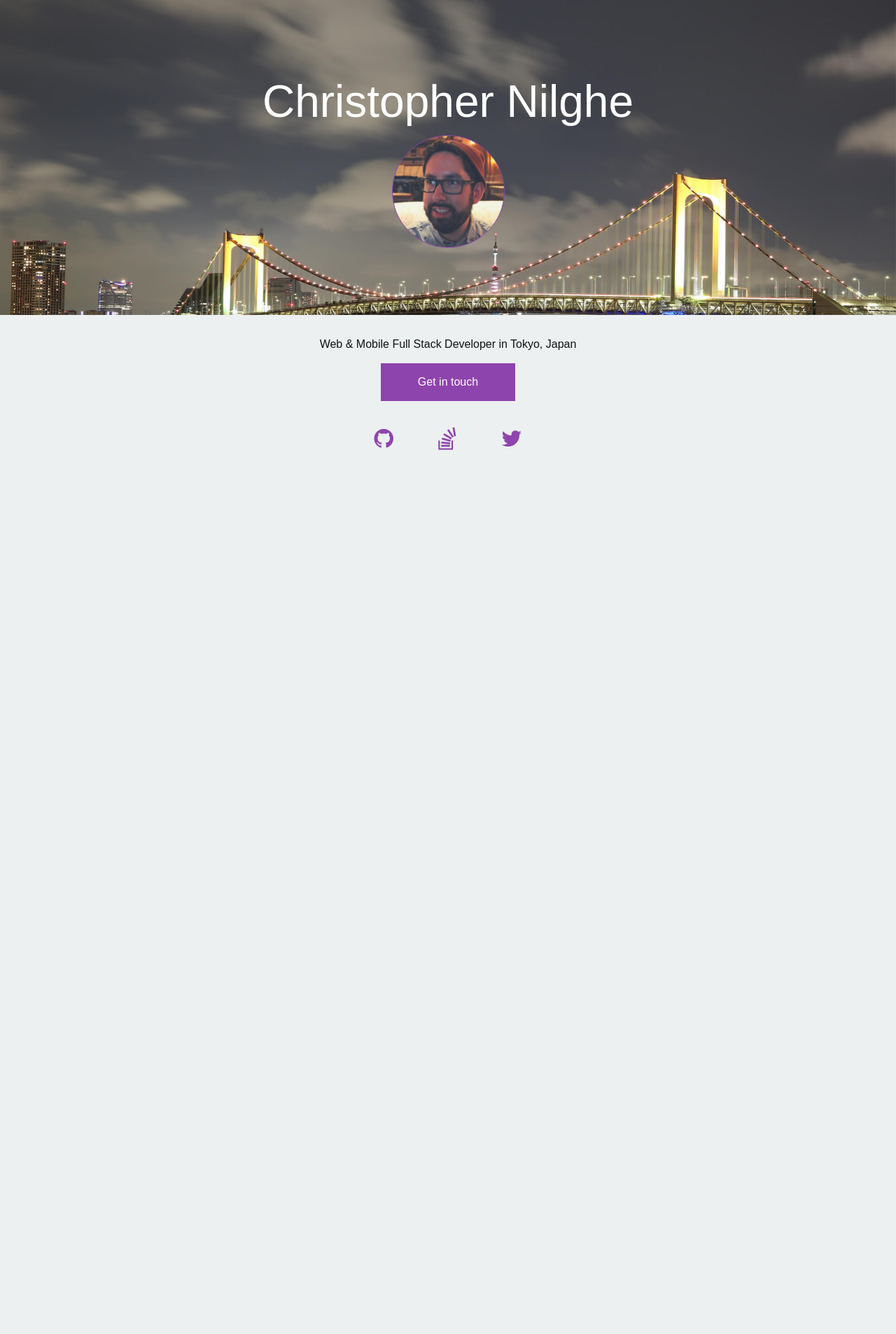
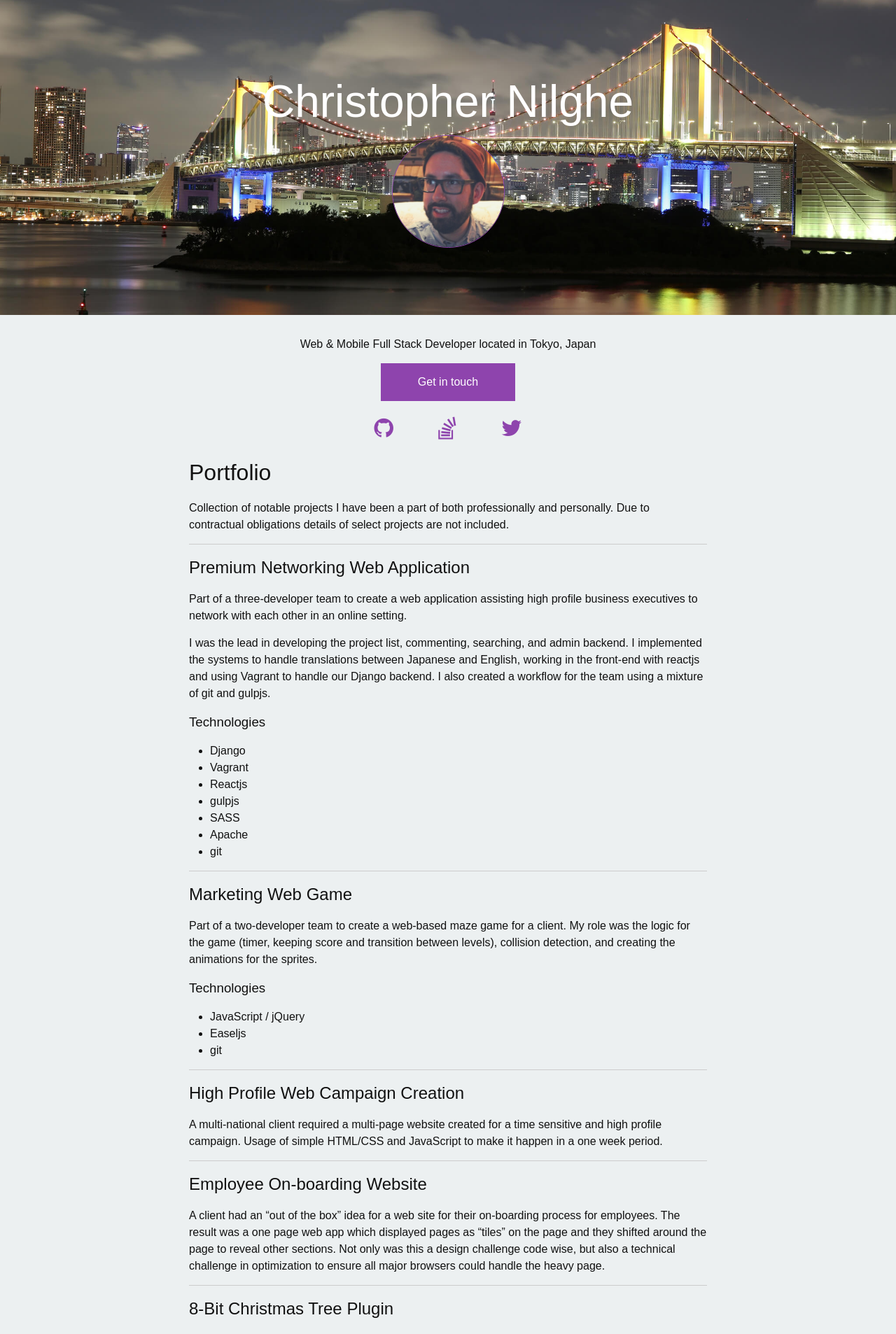
Before and after one commit to nilghe/nilghe.github.io, a Jekyll site: the page built from index.html, in a window 1280 px wide. Shown: the top 1906 px of the page at 70% size. Built offline with Jekyll 4.4.1, drawn with Linux system fonts in a browser that asks for light colours; before the commit the page ends 900 px from its top, so only the background shows below that; some of the changed text lies outside the part shown.

Commit message:
Adding a portfolio with relevant projects Reworking some CSS/HTML layout

```diff
--- /dev/null
+++ b/_data/portfolio.yml
@@ -0,0 +1,71 @@
+- title: Premium Networking Web Application
+  desc:
+    - Part of a three-developer team to create a web application assisting high profile business executives to network with each other in an online setting.
+    - I was the lead in developing the project list, commenting, searching, and admin backend. I implemented the systems to handle translations between Japanese and English, working in the front-end with reactjs and using Vagrant to handle our Django backend.  I also created a workflow for the team using a mixture of git and gulpjs.
+  order: 1
+  technology:
+    - Django
+    - Vagrant
+    - Reactjs
+    - gulpjs
+    - SASS
+    - Apache
+    - git
+
+- title: Marketing Web Game
+  order: 2
+  desc:
+    - Part of a two-developer team to create a web-based maze game for a client. My role was the logic for the game (timer, keeping score and transition between levels), collision detection, and creating the animations for the sprites.
+  technology:
+    - JavaScript / jQuery
+    - Easeljs
+    - git
+
+- title: High Profile Web Campaign Creation
+  order: 3
+  desc:
+    - A multi-national client required a multi-page website created for a time sensitive and high profile campaign. Usage of simple HTML/CSS and JavaScript to make it happen in a one week period.
+
+- title: Employee On-boarding Website
+  order: 4
+  desc:
+    - A client had an “out of the box” idea for a web site for their on-boarding process for employees. The result was a one page web app which displayed pages as “tiles” on the page and they shifted around the page to reveal other sections. Not only was this a design challenge code wise, but also a technical challenge in optimization to ensure all major browsers could handle the heavy page.
+
+- title: 8-Bit Christmas Tree Plugin
+  order: 5
+  desc:
+    - A simple weekend project that creates an “8-bit Tree” to display on your website. Complete with blinking lights.
+  technology:
+    - JavaScript / jQuery
+    - git
+
+- title: OfferMe iOS & Web App
+  order: 6
+  url: http://www.offerme.ca/
+  img: offerme.png
+  desc:
+    - Part of a start-up team where I developed parts of the iOS application along with the Django web app. My roles included integrating Facebook authentication inside the iOS app and adding new features to the admin backend on the web app.
+
+- title: TDRExplorer
+  order: 7
+  url: http://tdrexplorer.com
+  img: tdrexplorer.png
+  desc:
+    - A WordPress website which focuses heavily on creating content to help English speakers visit Tokyo Disney Resort. While not developer focused, it has improved my writing, marketing, and team management skills immensely.
+
+- title: TDRNow
+  order: 8
+  github: https://github.com/nilghe/tdrnow
+  desc:
+    - A web app created using reactjs along with altjs (to help with data flow and reduce boilerplate code0 to create a simple one page application displaying relevant information pertaining to Tokyo Disney Resort such as weather, park hours, and attraction wait times.
+  technology:
+    - reactjs / altjs
+    - gulpjs
+    - git
+    - bower
+
+- title: Christmas Card App
+  order: 9
+  github: https://github.com/nilghe/Christmas
+  desc:
+    - One year, instead of writing out Christmas cards by hand, I created a very simple web app to send digital greetings. Users redeem a code provided to them and a festive Christmas card is generated on screen for them. It's now been used for the past two years to hand out cards to friends and family.
--- a/_includes/footer.html
+++ b/_includes/footer.html
@@ -1,17 +1,7 @@
 <footer>
 
   <div class="wrapper">
-      <ul>
-        <li>
-          <a href="https://github.com/{{ site.github_username }}" title="github"><i class="fa fa-github"></i></a>
-        </li>
-        <li>
-          <a href="http://stackoverflow.com/users/1052068/tokyovariable" title="stackoverflow"><i class="fa fa-stack-overflow"></i></a>
-        </li>
-        <li>
-          <a href="http://twitter.com/{{ site.twitter_username }}" title="twitter"><i class="fa fa-twitter"></i></a>
-        </li>
-      </ul>
+      {% include social.html %}
   </div>
 
 </footer>
--- /dev/null
+++ b/_includes/social.html
@@ -0,0 +1,11 @@
+<ul class="social-icons">
+  <li>
+    <a href="https://github.com/{{ site.github_username }}" title="github"><i class="fa fa-github"></i></a>
+  </li>
+  <li>
+    <a href="http://stackoverflow.com/users/1052068/tokyovariable" title="stackoverflow"><i class="fa fa-stack-overflow"></i></a>
+  </li>
+  <li>
+    <a href="http://twitter.com/{{ site.twitter_username }}" title="twitter"><i class="fa fa-twitter"></i></a>
+  </li>
+</ul>
--- /dev/null
+++ b/_sass/_common.scss
@@ -0,0 +1,15 @@
+.social-icons {
+    margin: $spacing-unit / 2 0;
+    li {
+        font-size: 2em;
+        display: inline-block;
+        list-style: none;
+        padding: 0 $spacing-unit;
+    }
+    a,
+    a:visited,
+    a:active,
+    a:hover {
+        color: $purple-color;
+    }
+}
--- a/_sass/_layout.scss
+++ b/_sass/_layout.scss
@@ -64,26 +64,35 @@
             }
         }
     }
+
+    .portfolio {
+        text-align: left;
+
+        a,
+        a:visited,
+        a:active,
+        a:hover {
+            color: $purple-color;
+            margin-left: $spacing-unit / 4;
+        }
+
+        h1,
+        h2 {
+            margin-top: $spacing-unit / 2;
+        }
+
+        .project {
+            border-top: 1px solid #ccc;
+        }
+
+        img {
+            margin-bottom: $spacing-unit / 2;
+        }
+    }
 }
 
 footer {
     text-align: center;
-    ul {
-        margin: 0;
-        li {
-            font-size: 2em;
-            display: inline-block;
-            list-style: none;
-            padding: 0 $spacing-unit;
-        }
-    }
-
-    a,
-    a:visited,
-    a:active,
-    a:hover {
-        color: $purple-color;
-    }
 }
 
 /**
--- a/css/main.scss
+++ b/css/main.scss
@@ -55,5 +55,6 @@
         "font-awesome/font-awesome",
         "mixin",
         "layout",
+        "common",
         "syntax-highlighting"
 ;
--- a/index.html
+++ b/index.html
@@ -1,27 +1,45 @@
 ---
 layout: default
 ---
-<!--
-<div class="home">
-
-  <h1 class="page-heading">Posts</h1>
-
-  <ul class="post-list">
-    {% for post in site.posts %}
-      <li>
-        <span class="post-meta">{{ post.date | date: "%b %-d, %Y" }}</span>
-
-        <h2>
-          <a class="post-link" href="{{ post.url | prepend: site.baseurl }}">{{ post.title }}</a>
-        </h2>
-      </li>
-    {% endfor %}
-  </ul>
-
-  <p class="rss-subscribe">subscribe <a href="{{ "/feed.xml" | prepend: site.baseurl }}">via RSS</a></p>
-
-</div> -->
-<p>Web & Mobile Full Stack Developer in Tokyo, Japan</p>
+<p>Web & Mobile Full Stack Developer located in Tokyo, Japan</p>
 <div class="lets-talk">
   <a href="mailto:{{site.email}}">Get in touch</a>
 </div>
+<div class="social">
+  {% include social.html %}
+</div>
+<div class="portfolio">
+  <h1>Portfolio</h1>
+  <p>Collection of notable projects I have been a part of both professionally and personally. Due to contractual obligations details of select projects are not included.</p>
+  {% assign projects = site.data.portfolio | sort: 'order' %}
+  {% for project in projects %}
+    <div class="project">
+      <h2>
+        {{ project.title }}
+        {% if project.url %}
+          <a href="{{ project.url }}"><i class="fa fa-external-link-square"></i></a>
+        {% endif %}
+        {% if project.github %}
+          <a href="{{ project.github }}"><i class="fa fa-github"></i></a>
+        {% endif %}
+      </h2>
+
+      {% if project.img %}
+        <img src="/img/{{ project.img }}" />
+      {% endif %}
+
+      {% for desc in project.desc %}
+        <p>{{ desc }}</p>
+      {% endfor %}
+
+      {% if project.technology %}
+        <h3>Technologies</h3>
+        <ul>
+          {% for technology in project.technology %}
+            <li>{{ technology }}</li>
+          {% endfor %}
+        </ul>
+      {% endif %}
+    </div>
+  {% endfor %}
+</div>
```
Also changed, not shown: Gemfile.lock (added), img/offerme.png (added), img/tdrexplorer.png (added).
